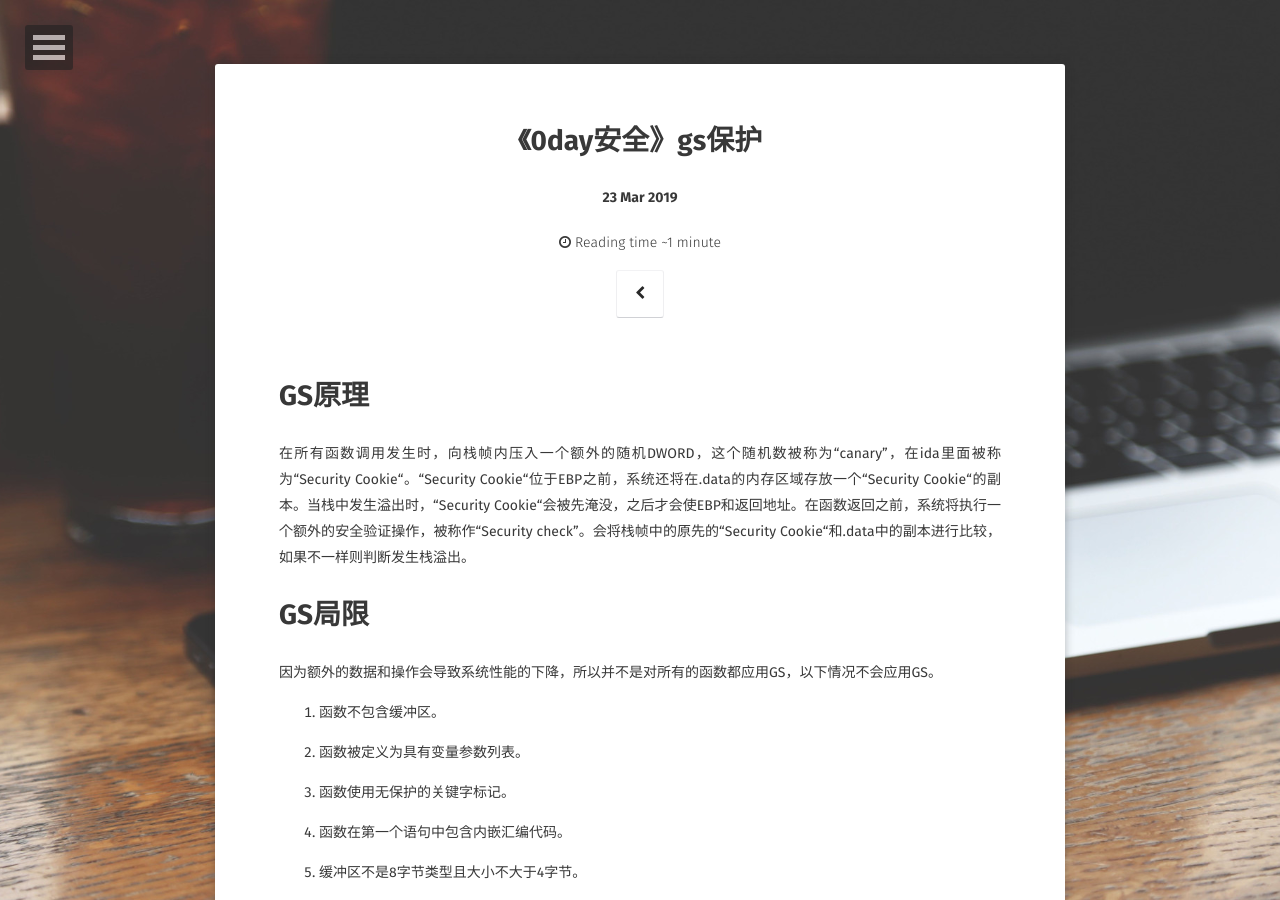
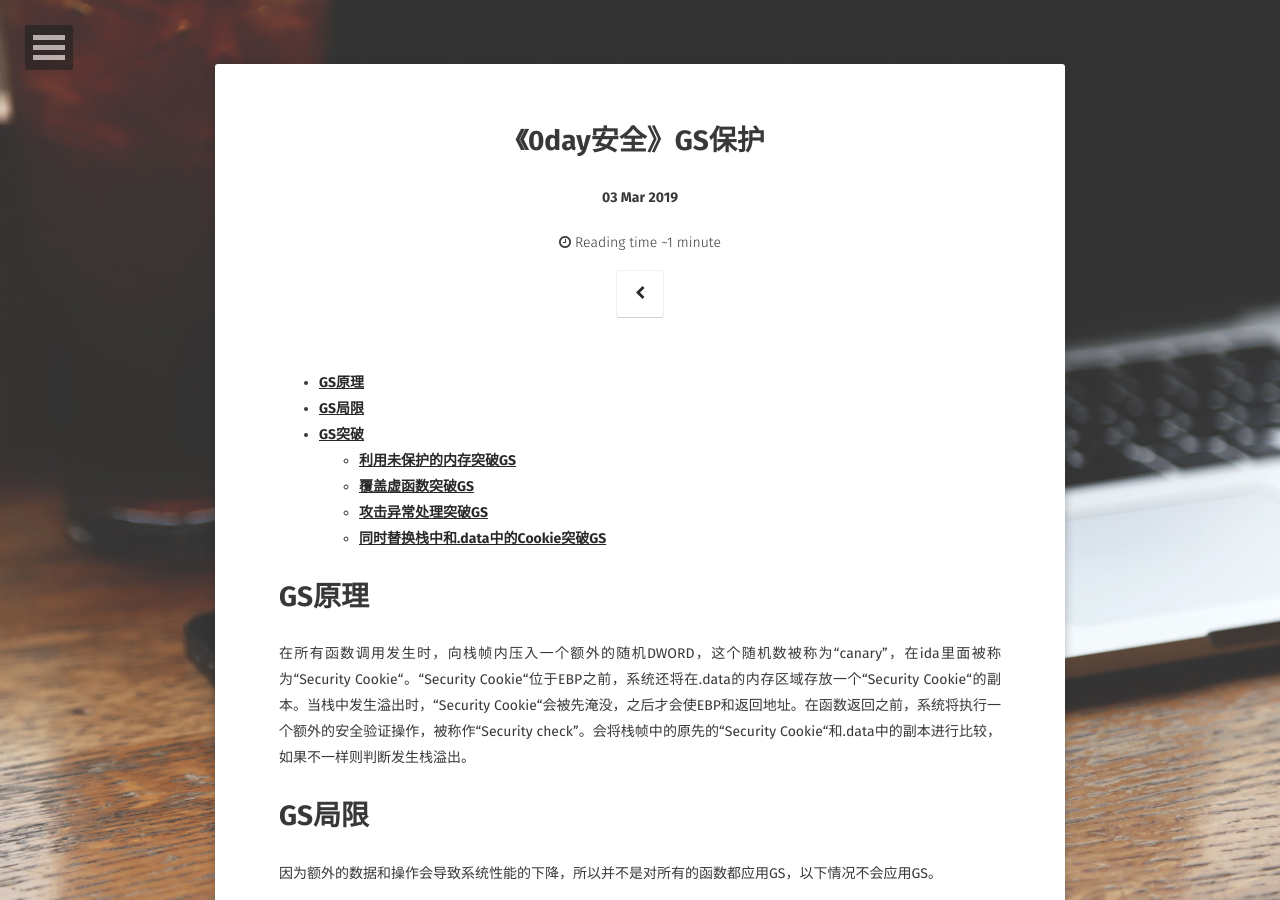
Before and after one commit to tearorca/tearorca.github.io, a Jekyll site: the page built from _posts/2019-3-23-《0day安全》GS保护.md, in a window 1280 px wide and 900 px high. Built offline with Jekyll 4.4.1, drawn with Linux system fonts in a browser that asks for light colours; some web fonts are replaced; our own code applies the rules of GitHub Pages for plain Markdown files; comment, search, counter and statistics services are not loaded.

Commit message:
Update 2019-3-23-《0day安全》GS保护.md

```diff
--- a/_posts/2019-3-23-《0day安全》GS保护.md
+++ b/_posts/2019-3-23-《0day安全》GS保护.md
@@ -1,3 +1,16 @@
+---
+layout: post
+title:  "《0day安全》GS保护"
+date:   2019-3-3
+categories:
+excerpt:
+---
+
+* content
+{:toc}
+
+
+
 # **GS原理**
 
 在所有函数调用发生时，向栈帧内压入一个额外的随机DWORD，这个随机数被称为“canary”，在ida里面被称为“Security
```
